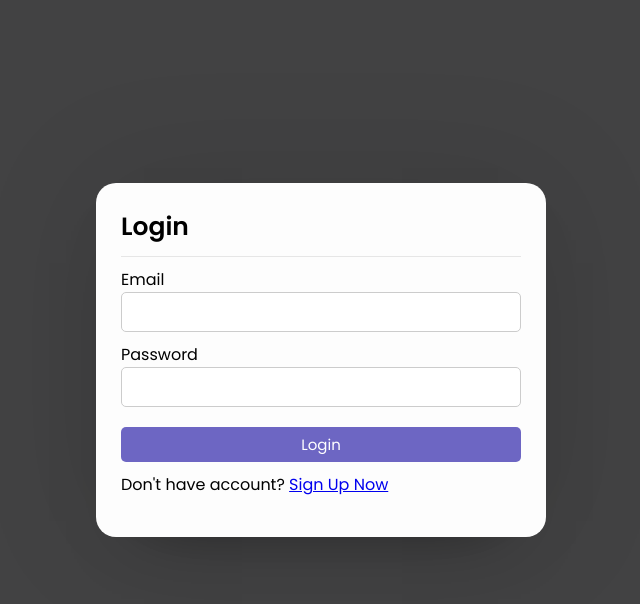
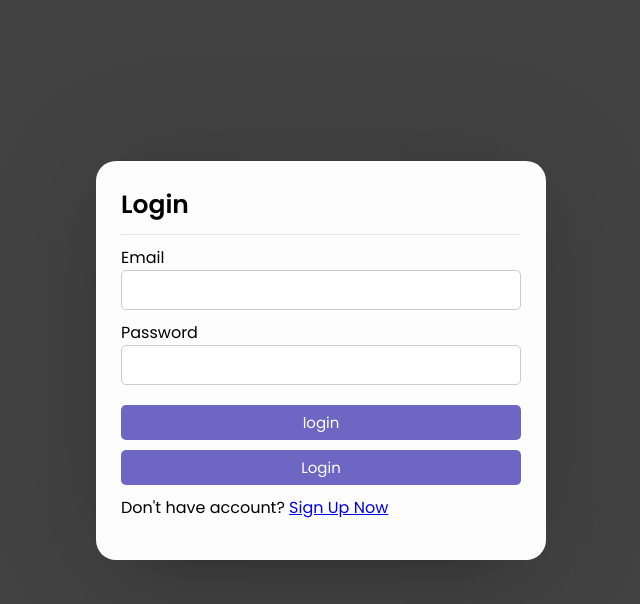
Before and after one commit to abhijitbomble/FRT-project, a PHP site: page /login.php in a window 1280 px wide. Shown: the top 604 px of the page, without its empty margins (319-959 px from the left). Run offline with PHP 8.4, Linux system fonts and the light colour scheme.

Commit message:
Update login.php

```diff
--- a/login.php
+++ b/login.php
@@ -23,7 +23,7 @@
                 </div>
 
                 <div class="field">
-
+                    <button onclick="window.location.href = 'home.php';" class="btn" required>login</button>
                     <input type="button" onclick="window.location.href = "home.php" class="btn" name="submit" value="Login" required>
                 </div>
                 <div class="links">
```
